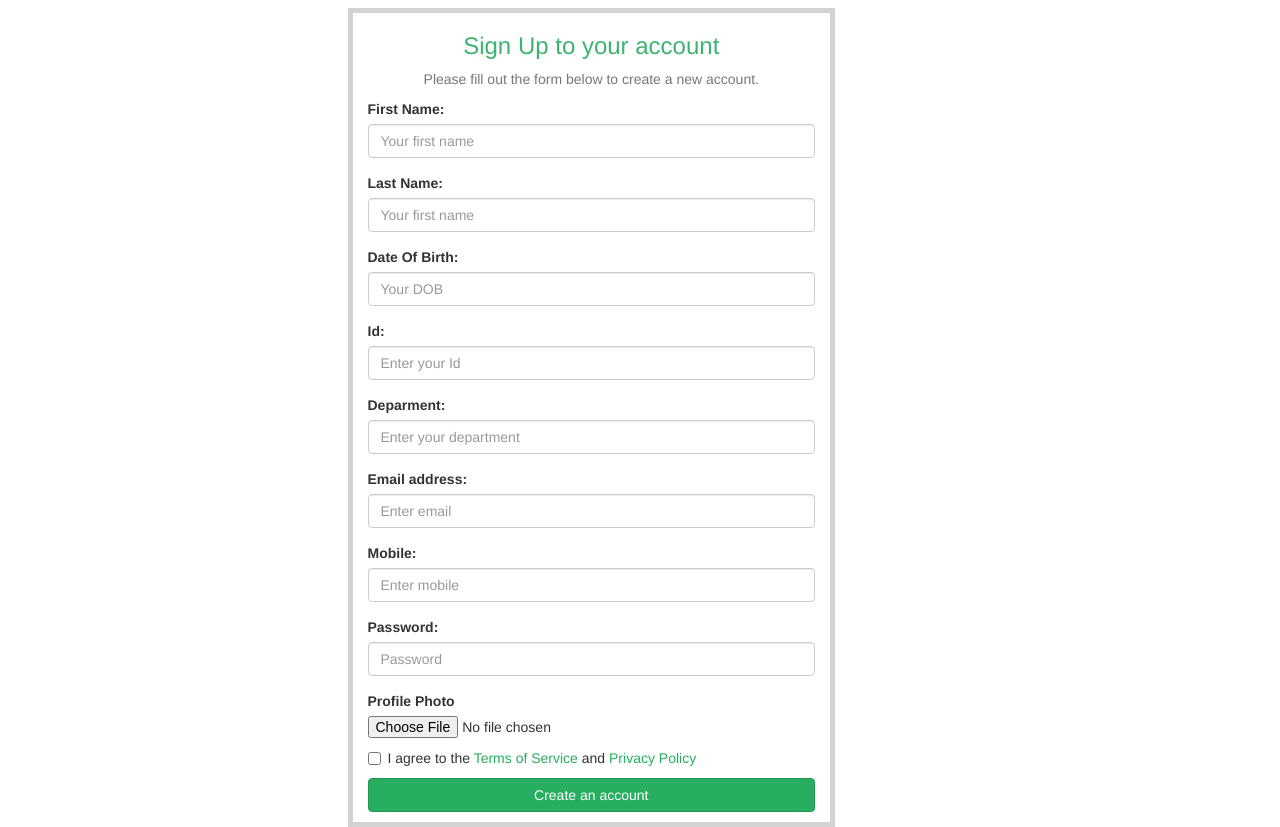
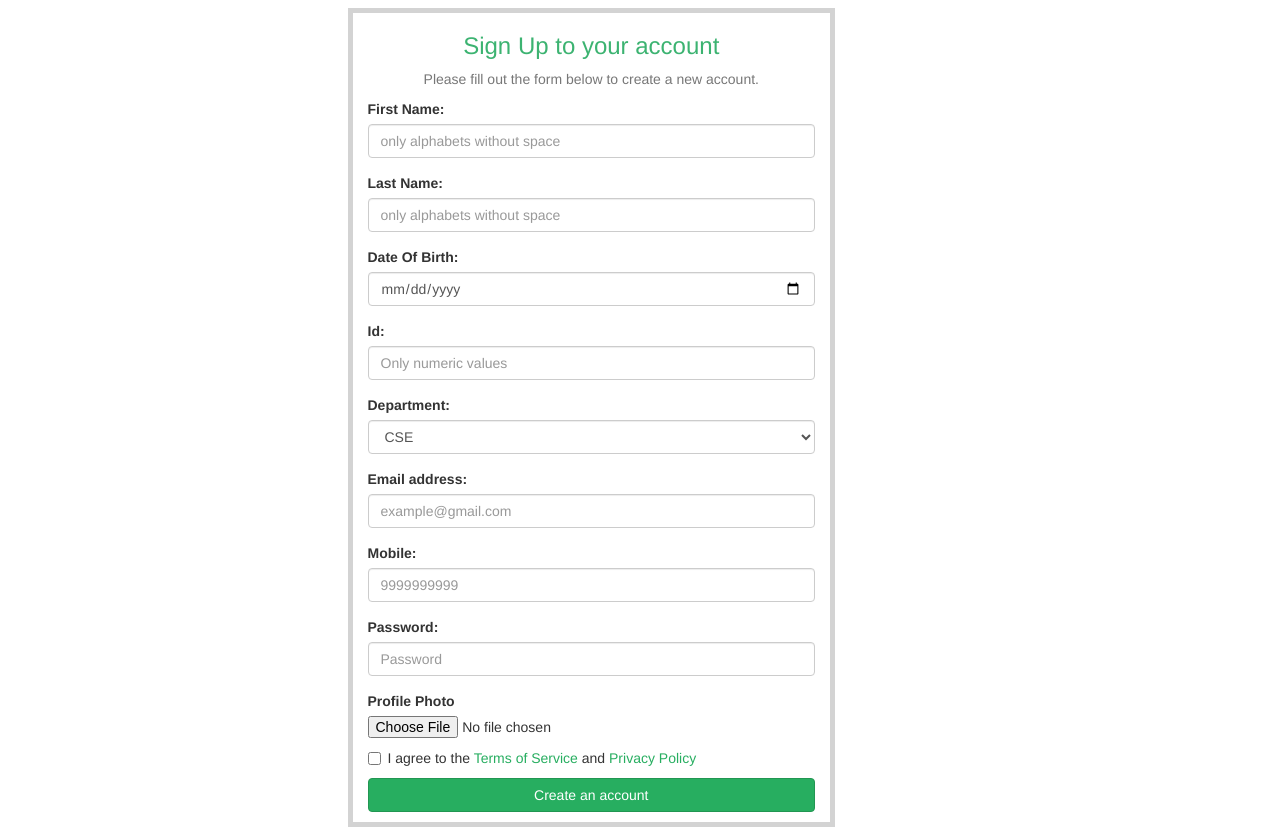
Before and after one commit to alokv6109/STUCHER-FRONT, a plain HTML site: page teacher_signup.html in a window 1280 px wide. Shown: the part 82-909 px from the top of the page. Drawn offline with nearby package versions, Linux system fonts and the light colour scheme.

Commit message:
changes in signup forms

```diff
--- a/scrpt.js
+++ b/scrpt.js
@@ -13,6 +13,7 @@ function validate(){
 
 //*****************Registration credential validation*******************
 function valid(){
+
   var fname=document.getElementById("first_name").value;
   var lname=document.getElementById("last_name").value;
   var dob=document.getElementById("dob").value;
@@ -29,6 +30,8 @@ function valid(){
   {alert("Please enter your DOB"); return false;}
   else if(roll=="")
   {alert("Please enter your roll no."); return false;}
+  else if(isNaN(roll))
+  {alert("Please enter valid roll no."); return false;}
   else if(branch=="")
   {alert("Please enter your branch"); return false;}
   else if(email=="")
@@ -57,6 +60,8 @@ function vald(){
   {alert("Please enter your DOB"); return false;}
   else if(rol=="")
   {alert("Please enter your Id"); return false;}
+  else if(isNaN(rol))
+  {alert("Please enter valid Id"); return false;}
   else if(bran=="")
   {alert("Please enter your department"); return false;}
   else if(em=="")
--- a/teacher_signup.html
+++ b/teacher_signup.html
@@ -30,31 +30,37 @@
             <form action="/register_teach" onsubmit="return vald();" method="Post" name="form">
               <div class="form-group">
                 <label for="name">First Name:</label>
-                <input type="text" class="form-control" id="first" placeholder="Your first name" name="first_name">
+                <input type="text" class="form-control" id="first" placeholder="only alphabets without space" name="first_name" pattern="[A-z]+">
               </div>
               <div class="form-group">
                 <label for="name">Last Name:</label>
-                <input type="text" class="form-control" id="last" placeholder="Your first name" name="last_name">
+                <input type="text" class="form-control" id="last" placeholder="only alphabets without space" name="last_name"  pattern="[A-z]+">
               </div>
               <div class="form-group">
                 <label for="name">Date Of Birth:</label>
-                <input type="text" class="form-control" id="db" placeholder="Your DOB" name="dob">
+                <input type="date" class="form-control" id="db" placeholder="DD/MM/YYYY" name="dob">
               </div>
               <div class="form-group">
                 <label >Id:</label>
-                <input type="text" class="form-control" id="emp_id" placeholder="Enter your Id" name="emp_id">
+                <input type="text" class="form-control" id="emp_id" placeholder="Only numeric values" name="emp_id">
               </div>
               <div class="form-group">
-                <label for="branch">Deparment:</label>
-                <input type="text" class="form-control" id="department" placeholder="Enter your department" name="department">
+                <label for="department">Department:</label>
+                <select class="form-control" id="department">
+                  <option value="CSE" name="CSE">CSE</option>
+                  <option value="ECE" name="ECE">ECE</option>
+                  <option value="EEE" name="EEE">EEE</option>
+                  <option value="Mechanical" name="Mechanical">Mechanical</option>
+                  <option value="Civil" name="Civil">Civil</option>
+                </select>
               </div>
               <div class="form-group">
                 <label for="email">Email address:</label>
-                <input type="email" class="form-control" id="em" placeholder="Enter email" name="email">
+                <input type="email" class="form-control" id="em" placeholder="example@gmail.com" name="email">
               </div>
               <div class="form-group">
                 <label for="mobile">Mobile:</label>
-                <input type="mobile" class="form-control" id="mob" placeholder="Enter mobile" name="mobile">
+                <input type="mobile" class="form-control" id="mob" placeholder="9999999999" name="mobile" pattern="^\d{10}$">
               </div>
               <div class="form-group">
                 <label>Password:</label>
```
Also changed, not shown: signup.html (+13 -7 lines), student_details.html (+2 -2 lines).
